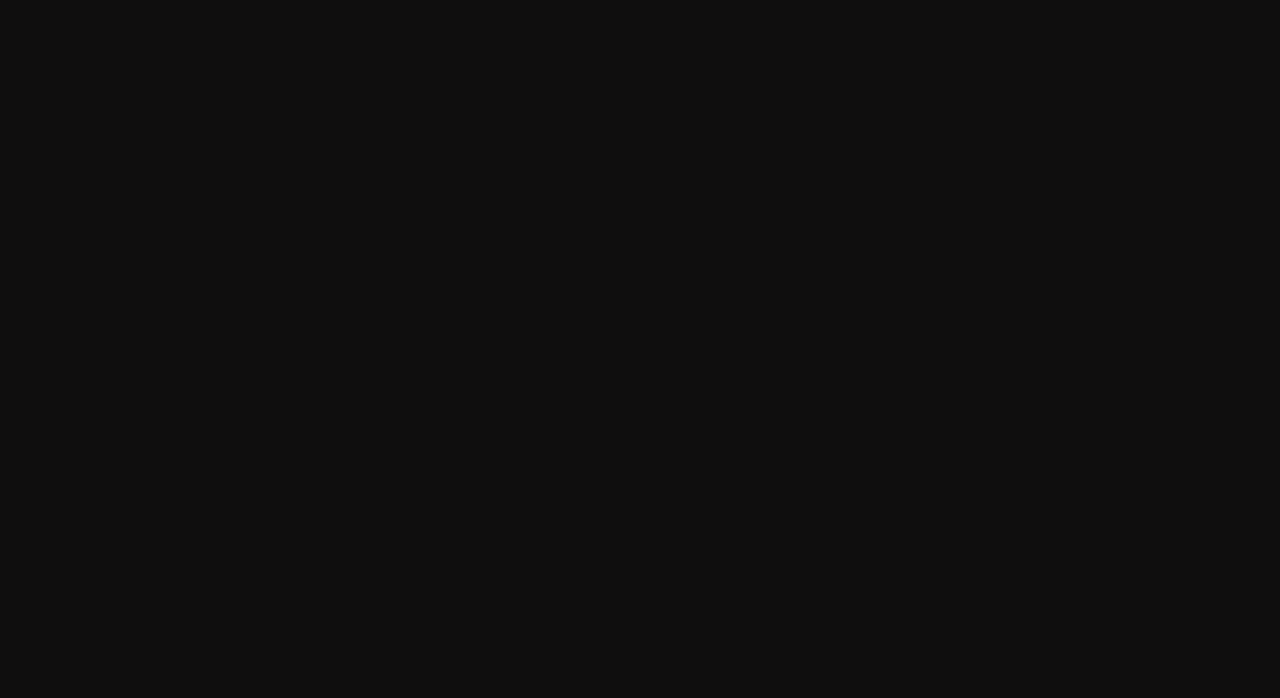
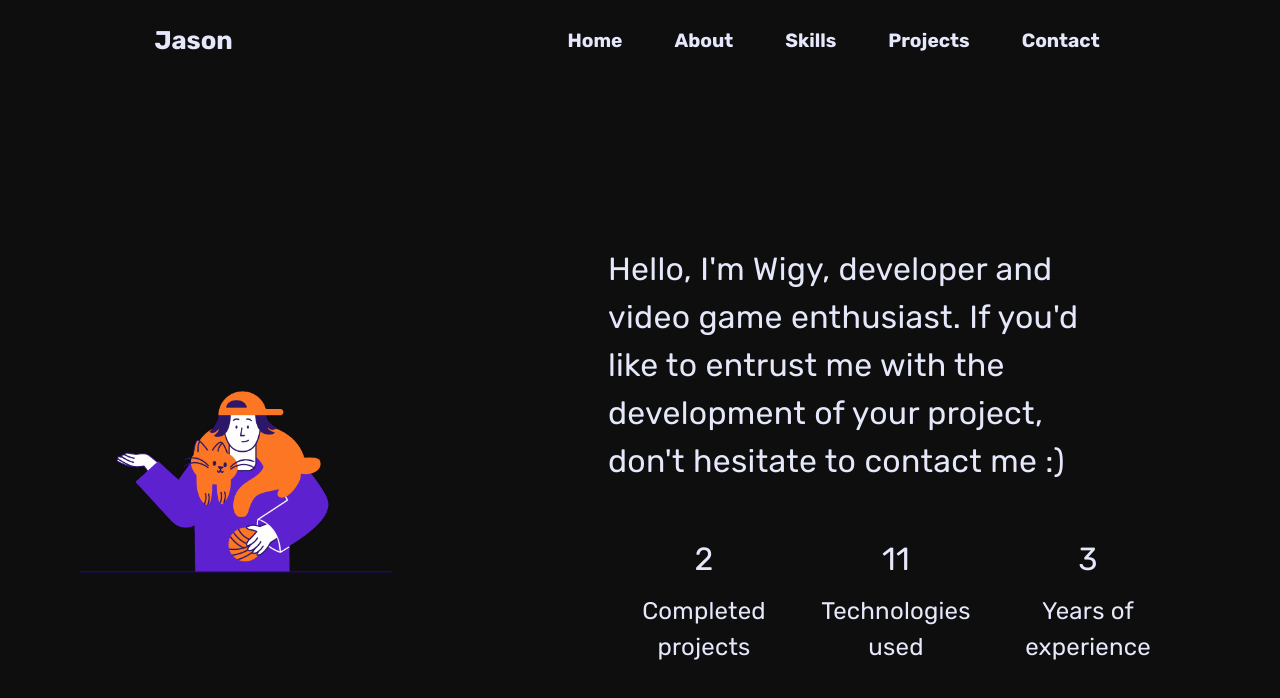
Before and after one commit to mrwigy/mrwigyfr, a React (Vite) app: page /about in a window 1280 px wide. Before the commit this address had no page. Shown: the top 698 px of the page. Built offline with nearby package versions, Linux system fonts and the light colour scheme.

Commit message:
Add about page

```diff
--- a/package.json
+++ b/package.json
@@ -16,6 +16,7 @@
     "@mui/material": "^5.15.14",
     "@reduxjs/toolkit": "^2.2.3",
     "react": "^18.2.0",
+    "react-countup": "^6.5.3",
     "react-dom": "^18.2.0",
     "react-redux": "^9.1.0",
     "react-router-dom": "^6.22.3",
--- /dev/null
+++ b/public/data/projects.json
@@ -0,0 +1,12 @@
+[
+	{
+		"name": "mr__wigy.fr",
+		"version": "1.0.0",
+		"description": "A simple website for Mr. Wigy"
+	},
+	{
+		"name": "mr__wigy.fr",
+		"version": "1.0.0",
+		"description": "A simple website for Mr. Wigy"
+	}
+]
--- /dev/null
+++ b/public/data/skills.json
@@ -0,0 +1,4 @@
+{
+	"hardSkills": ["JavaScript", "React", "Redux", "Node.js", "Express", "MongoDB", "HTML", "CSS", "SASS", "Bootstrap", "Material-UI"],
+	"softSkills": ["Teamwork", "Problem Solving", "Communication", "Time Management", "Adaptability", "Creativity"]
+}
--- a/src/App.tsx
+++ b/src/App.tsx
@@ -4,6 +4,7 @@ import { BrowserRouter, Route, Routes } from 'react-router-dom';
 import Layout from './layout/Layout';
 
 import HomePage from './pages/home/HomePage';
+import AboutPage from './pages/about/AboutPage';
 
 export default class App extends Component {
 	render() {
@@ -12,6 +13,7 @@ export default class App extends Component {
 				<Routes>
 					<Route element={<Layout />}>
 						<Route path='/' element={<HomePage />} />
+						<Route path='/about' element={<AboutPage />} />
 					</Route>
 				</Routes>
 			</BrowserRouter>
--- a/src/layout/Layout.tsx
+++ b/src/layout/Layout.tsx
@@ -1,22 +1,24 @@
 import { Component } from 'react';
 import { Link, Stack, Drawer } from '@mui/material';
 import { Outlet } from 'react-router-dom';
-
 import MenuIcon from '@mui/icons-material/Menu';
-
 import ListContent from './components/ListContent';
 
 type LayoutState = {
 	open: boolean;
 };
 
-export default class Layout extends Component {
-	state: LayoutState = {
-		open: false,
-	};
+export default class Layout extends Component<any, LayoutState> {
+	constructor(props: any) {
+		super(props);
+
+		this.state = {
+			open: false,
+		};
+	}
 
 	handleModal = () => {
-		this.setState({ open: !this.state.open });
+		this.setState((prevState) => ({ open: !prevState.open }));
 	};
 
 	render() {
--- a/src/layout/components/ListContent.tsx
+++ b/src/layout/components/ListContent.tsx
@@ -18,7 +18,7 @@ export default class Layout extends Component<ListContentProps> {
 					<Link href='/'>Home</Link>
 				</ListItem>
 				<ListItem className='nav_right_li'>
-					<Link href='/about'>Info</Link>
+					<Link href='/about'>About</Link>
 				</ListItem>
 				<ListItem className='nav_right_li'>
 					<Link href='/skills'>Skills</Link>
--- /dev/null
+++ b/src/pages/about/AboutPage.tsx
@@ -0,0 +1,79 @@
+import { Component } from 'react';
+import { Stack, Typography, CardMedia } from '@mui/material';
+import CountUp from 'react-countup';
+
+type AboutState = {
+	numProjects: number;
+	numTechnologies: number;
+};
+
+export default class AboutPage extends Component<any, AboutState> {
+	constructor(props: any) {
+		super(props);
+
+		this.state = {
+			numProjects: 0,
+			numTechnologies: 0,
+		};
+	}
+
+	currentYear: number = new Date().getFullYear() - 2021;
+	componentDidMount(): void {
+		fetch('./data/projects.json')
+			.then((res) => res.json())
+			.then((data) => this.setState({ numProjects: data.length }));
+
+		fetch('./data/skills.json')
+			.then((res) => res.json())
+			.then((data) => this.setState({ numTechnologies: data.hardSkills.length }));
+	}
+
+	render() {
+		const { numProjects, numTechnologies } = this.state;
+
+		return (
+			<Stack className='about'>
+				<Stack className='about_left'>
+					<CardMedia className='about_left_img' component='img' image='./assets/img/1656940853.gif' />
+				</Stack>
+				<Stack className='about_right'>
+					<Stack>
+						<Typography className='about_right_top_typo'>Hello, I'm Wigy, developer and video game enthusiast. If you'd like to entrust me with the development of your project, don't hesitate to contact me :)</Typography>
+					</Stack>
+					<Stack className='about_right_center'>
+						<Stack className='about_right_center_card'>
+							<Stack className='about_right_center_card_top'>
+								<Typography className='about_right_center_card_top_typo'>
+									<CountUp end={numProjects} duration={1.5} />
+								</Typography>
+							</Stack>
+							<Stack className='about_right_center_card_body'>
+								<Typography className='about_right_center_card_body_typo'>Completed projects</Typography>
+							</Stack>
+						</Stack>
+						<Stack className='about_right_center_card'>
+							<Stack className='about_right_center_card_top'>
+								<Typography className='about_right_center_card_top_typo'>
+									<CountUp end={numTechnologies} duration={1.5} />
+								</Typography>
+							</Stack>
+							<Stack className='about_right_center_card_body'>
+								<Typography className='about_right_center_card_body_typo'>Technologies used</Typography>
+							</Stack>
+						</Stack>
+						<Stack className='about_right_center_card'>
+							<Stack className='about_right_center_card_top'>
+								<Typography className='about_right_center_card_top_typo'>
+									<CountUp end={this.currentYear} duration={1.5} />
+								</Typography>
+							</Stack>
+							<Stack className='about_right_center_card_body'>
+								<Typography className='about_right_center_card_body_typo'>Years of experience</Typography>
+							</Stack>
+						</Stack>
+					</Stack>
+				</Stack>
+			</Stack>
+		);
+	}
+}
--- a/src/style/index.scss
+++ b/src/style/index.scss
@@ -5,5 +5,6 @@
 // Layout
 @import './layout/nav';
 
-// HomePage
-@import './home/home';
+// Pages
+@import './pages/home';
+@import './pages/about';
--- a/src/style/layout/_nav.scss
+++ b/src/style/layout/_nav.scss
@@ -1,5 +1,5 @@
 .nav {
-	justify-content: space-between;
+	justify-content: space-around;
 	align-items: center;
 	flex-direction: row !important;
 	max-width: 2000px;
@@ -79,7 +79,7 @@
 				.MuiLink-root {
 					width: 100%;
 					text-align: center;
-					color: $grey;
+					color: $grey !important;
 				}
 
 				&:hover {
@@ -103,7 +103,7 @@
 			cursor: pointer;
 
 			@media (max-width: 1000px) {
-				display: block;
+				display: block !important;
 			}
 		}
 	}
--- /dev/null
+++ b/src/style/pages/_about.scss
@@ -0,0 +1,106 @@
+.about {
+	justify-content: space-around;
+	align-items: center;
+	max-width: 2000px;
+	margin: 0 auto;
+	padding-top: 10vh;
+	flex-direction: row !important;
+	min-height: 90vh;
+
+	@media (max-width: 1200px) {
+		flex-direction: column !important;
+	}
+
+	&_left {
+		width: 40%;
+
+		@media (max-width: 1200px) {
+			width: 50%;
+		}
+		@media (max-width: 1000px) {
+			width: 70%;
+		}
+		@media (max-width: 400px) {
+			width: 90%;
+		}
+
+		&_img {
+			width: 80% !important;
+			height: auto !important;
+			border-radius: 10px;
+
+			@media (max-width: 1200px) {
+				width: 100%;
+			}
+		}
+	}
+	&_right {
+		width: 50%;
+		color: $lightBlue;
+
+		@media (max-width: 1200px) {
+			width: 90%;
+			margin-top: 100px;
+			text-align: center;
+		}
+
+		&_top {
+			&_typo {
+				font-size: 2em !important;
+				width: 75%;
+				font-family: 'Rubik', sans-serif !important;
+
+				@media (max-width: 1200px) {
+					margin: auto;
+				}
+				@media (max-width: 1000px) {
+					width: 100%;
+				}
+				@media (max-width: 600px) {
+					font-size: 1.5em !important;
+				}
+			}
+		}
+		&_center {
+			max-width: 2000px;
+			flex-direction: row !important;
+
+			@media (max-width: 1200px) {
+				justify-content: center;
+			}
+
+			&_card {
+				margin: 50px 0 50px 0;
+				text-align: center;
+				width: 30%;
+
+				@media (max-width: 800px) {
+					width: 50%;
+				}
+
+				&_top {
+					&_typo {
+						font-size: 2em !important;
+						font-family: 'Rubik', sans-serif !important;
+
+						@media (max-width: 600px) {
+							font-size: 1.5em !important;
+						}
+					}
+				}
+				&_body {
+					margin-top: 10px;
+
+					&_typo {
+						font-size: 1.5em !important;
+						font-family: 'Rubik', sans-serif !important;
+
+						@media (max-width: 600px) {
+							font-size: 1em !important;
+						}
+					}
+				}
+			}
+		}
+	}
+}
```
Also changed, not shown: public/assets/img/1656940853.gif (added), src/style/pages/_home.scss (renamed from src/style/home/_home.scss), 1 other file (tests, documents, lock files or other folders).
